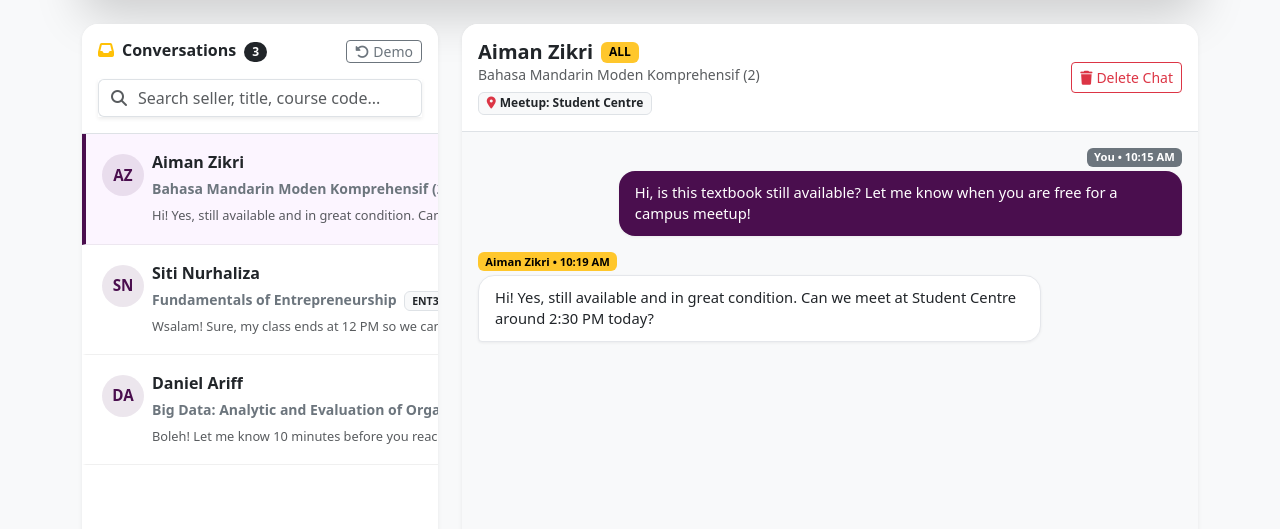
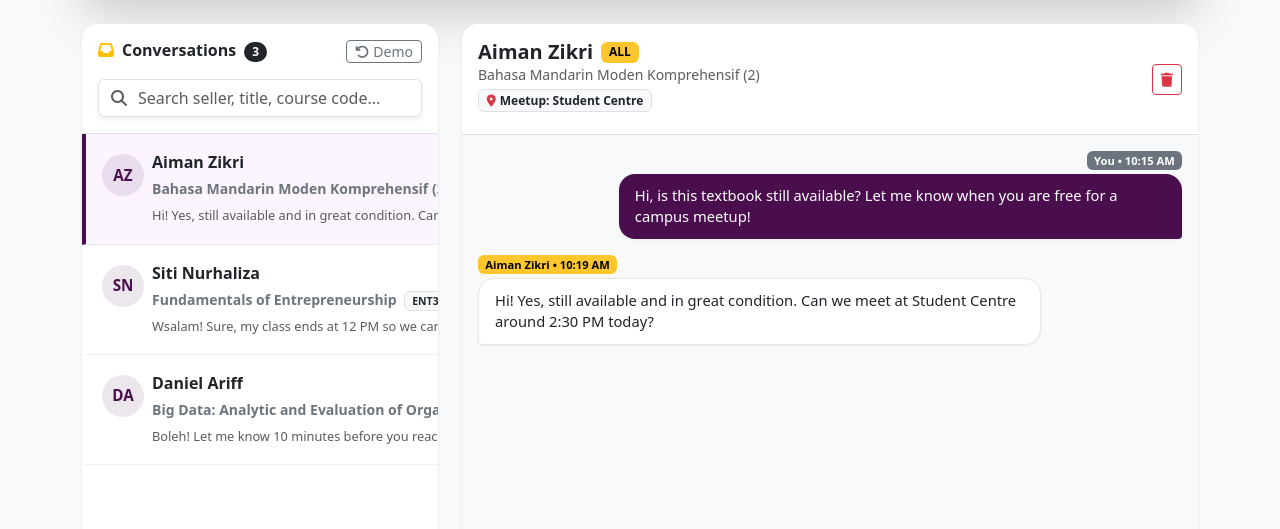
Before and after one commit to izzahahmadkamal-ship-it/RePage, a plain HTML site: page messages.html in a window 1280 px wide. Shown: the part 268-797 px from the top of the page. Drawn offline with nearby package versions, Linux system fonts and the light colour scheme.

Commit message:
Update messages.html

```diff
--- a/messages.html
+++ b/messages.html
@@ -193,30 +193,28 @@
                     <div class="card border-0 shadow-sm rounded-4 bg-white overflow-hidden h-100 d-flex flex-column">
 
                         <!-- Active Chat Header -->
-                        <div class="p-3 bg-white border-bottom d-flex justify-content-between align-items-center gap-2">
-                            <div class="d-flex align-items-center min-w-0">
-                                <!-- Mobile Back Button -->
-                                <button type="button" class="btn btn-outline-secondary btn-sm d-md-none me-2 flex-shrink-0" onclick="showMobileList()">
-                                    <i class="fa-solid fa-arrow-left me-1"></i>Back
+                        <div class="p-3 bg-white border-bottom d-flex align-items-center justify-content-between gap-2 flex-nowrap">
+                            <!-- Mobile Back Arrow Button -->
+                            <button type="button" class="btn btn-outline-secondary btn-sm d-md-none flex-shrink-0" onclick="showMobileList()" aria-label="Back to conversations" title="Back to conversations">
+                                <i class="fa-solid fa-arrow-left"></i>
                             </button>
-                                <div class="min-w-0">
-                                    <div class="d-flex align-items-center gap-2">
+
+                            <!-- Seller & Textbook / Meetup Info -->
+                            <div class="flex-grow-1 min-w-0">
+                                <div class="d-flex align-items-center gap-2 min-w-0">
                                     <h5 class="fw-bold text-dark mb-0 text-truncate" id="activeSellerName">Select a conversation</h5>
-                                        <span class="badge bg-warning text-dark d-none" id="activeCourseBadge">CODE</span>
+                                    <span class="badge bg-warning text-dark flex-shrink-0 d-none" id="activeCourseBadge">CODE</span>
                                 </div>
                                 <p class="text-muted small mb-1 text-truncate" id="activeBookTitle">Choose a chat from the list to view meetup details</p>
-                                    <span class="badge bg-light text-dark border d-none" id="activeMeetupBadge">
+                                <span class="badge bg-light text-dark border text-truncate mw-100 d-none" id="activeMeetupBadge">
                                     <i class="fa-solid fa-location-dot text-danger me-1"></i><span id="activeMeetupText">Student Centre</span>
                                 </span>
                             </div>
-                            </div>
 
-                            <!-- Delete Chat Button -->
-                            <div class="flex-shrink-0">
-                                <button type="button" class="btn btn-outline-danger btn-sm d-none" id="deleteChatBtn" onclick="promptDeleteChat()">
-                                    <i class="fa-solid fa-trash me-1"></i>Delete Chat
+                            <!-- Delete Chat Trashbin Button -->
+                            <button type="button" class="btn btn-outline-danger btn-sm flex-shrink-0 d-none" id="deleteChatBtn" onclick="promptDeleteChat()" aria-label="Delete chat" title="Delete chat">
+                                <i class="fa-solid fa-trash"></i>
                             </button>
-                            </div>
                         </div>
 
                         <!-- Inline Delete Confirmation Alert (Replaces browser confirm()) -->
@@ -288,7 +286,7 @@
         let conversations = [];
         let activeChatId = null;
 
-        // Demo chats
+        // 3 Realistic UiTM Machang Demo Chats matching books in marketplace.html
         const DEMO_CONVERSATIONS = [
             {
                 id: 'MSG-DEMO01',
@@ -523,7 +521,8 @@
 
             conversations = parsedList;
 
-
+            // If user made a reservation in marketplace.html before ever opening messages.html,
+            // also include non-deleted demo chats below it on initial setup so the inbox feels rich
             if (!isInitialized) {
                 DEMO_CONVERSATIONS.forEach(demo => {
                     const alreadyExists = conversations.some(c => c.id === demo.id);
```
Lines whose indentation alone changed are shown as unchanged.
